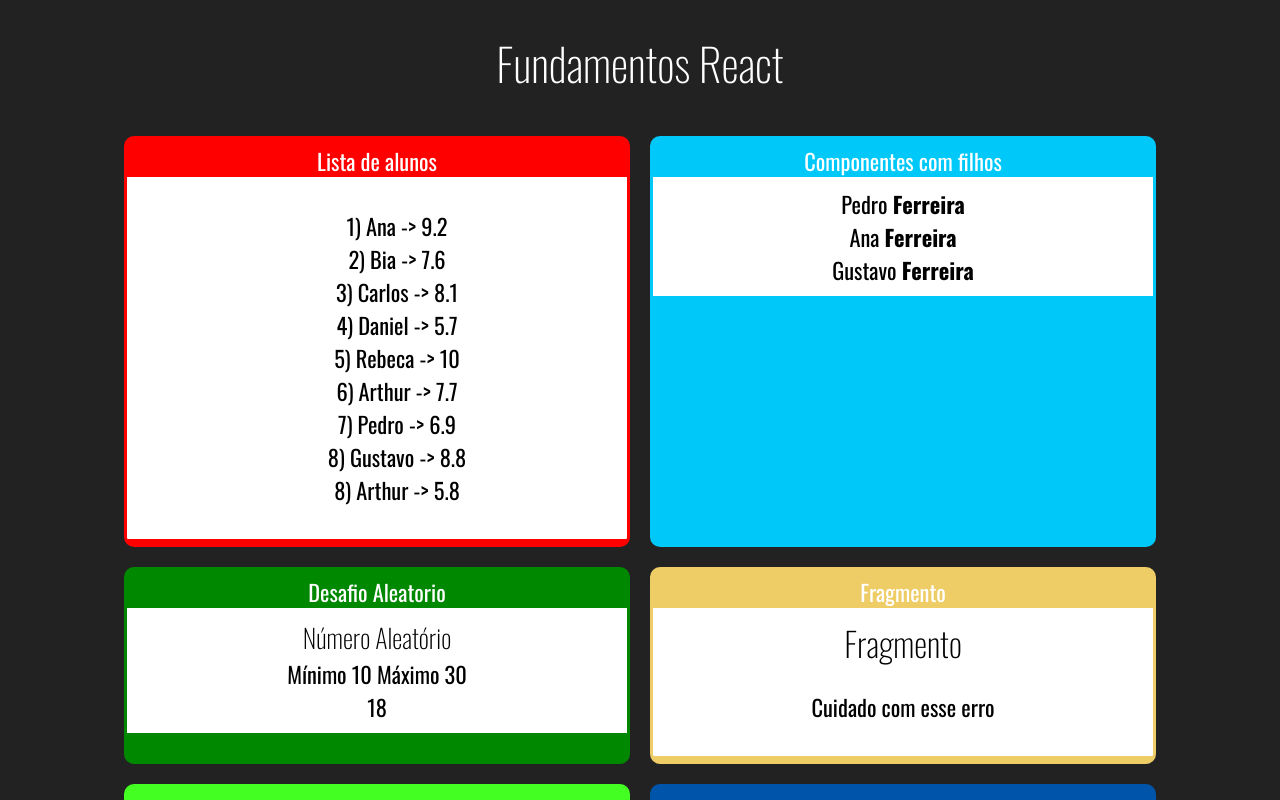
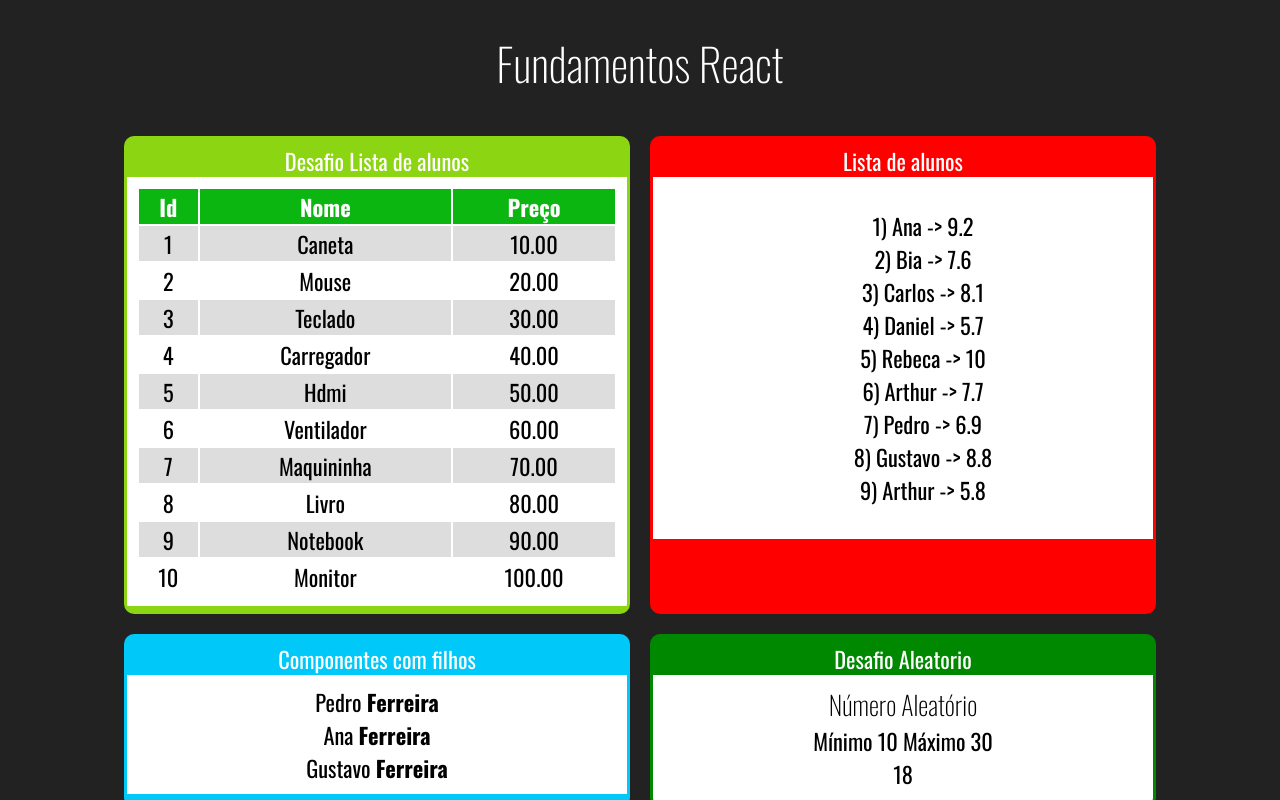
Before and after one commit to alvesa/cod3r.react, a React (Create React App) app: page / in a window 1280 px wide. Shown: the top 800 px of the page. Built offline with nearby package versions, Linux system fonts and the light colour scheme.

Commit message:
Desafio de listas com table

```diff
--- a/src/App.jsx
+++ b/src/App.jsx
@@ -7,12 +7,16 @@
 import './App.css';
 import Familia from './components/basicos/Familia';
 import FamiliaMembro from './components/basicos/FamiliaMembro';
-import ListaAlunos from './components/repeticao/ListaAlunos';
+import ListaAlunos from './components/TabelaProdutos/ListaAlunos';
+import TabelaProdutos from './components/TabelaProdutos/TabelaProdutos';
 
 export default _ => (
   <div className="App">
     <h1>Fundamentos React</h1>
     <div className="Cards">
+      <Card titulo="Desafio Lista de alunos" color="#8CD512">
+        <TabelaProdutos></TabelaProdutos>
+      </Card>
       <Card titulo="Lista de alunos">
         <ListaAlunos></ListaAlunos>
       </Card>
--- /dev/null
+++ b/src/components/TabelaProdutos/TabelaProdutos.css
@@ -0,0 +1,12 @@
+.tabelaProdutos table {
+    width: 100%;
+}
+
+.tabelaProdutos th {
+    background-color: #0BB611;
+    color: #fff;
+}
+
+.tabelaProdutos .Par {
+    background-color: #ddd;
+}
--- /dev/null
+++ b/src/components/TabelaProdutos/TabelaProdutos.jsx
@@ -0,0 +1,30 @@
+import React from "react";
+import produtos from "../../data/produtos";
+import "./TabelaProdutos.css";
+
+export default _ => {
+    return (
+        <div className="tabelaProdutos">
+            <table>
+                <thead>
+                    <tr>
+                        <th>Id</th>
+                        <th>Nome</th>
+                        <th>Preço</th>
+                    </tr>
+                </thead>
+                <tbody>
+                    {produtos.map((produto, i) => {
+                        return (
+                            <tr key={produto.id} className={i % 2 === 0 ? 'Par' : ''}>
+                                <td>{produto.id}</td>
+                                <td>{produto.nome}</td>
+                                <td>{produto.preco.toFixed(2)}</td>
+                            </tr>
+                        )
+                    })}
+                </tbody>
+            </table>
+        </div>
+    )
+}
--- a/src/data/alunos.js
+++ b/src/data/alunos.js
@@ -7,5 +7,5 @@
     {id: 6, nome: 'Arthur', nota: 7.7},
     {id: 7, nome: 'Pedro', nota: 6.9},
     {id: 8, nome: 'Gustavo', nota: 8.8},
-    {id: 8, nome: 'Arthur', nota: 5.8},
+    {id: 9, nome: 'Arthur', nota: 5.8},
 ]
--- /dev/null
+++ b/src/data/produtos.js
@@ -0,0 +1,12 @@
+export default [
+    {id: 1, nome: 'Caneta', preco: 10.00},
+    {id: 2, nome: 'Mouse', preco: 20.00},
+    {id: 3, nome: 'Teclado', preco: 30.00},
+    {id: 4, nome: 'Carregador', preco: 40.00},
+    {id: 5, nome: 'Hdmi', preco: 50.00},
+    {id: 6, nome: 'Ventilador', preco: 60.00},
+    {id: 7, nome: 'Maquininha', preco: 70.00},
+    {id: 8, nome: 'Livro', preco: 80.00},
+    {id: 9, nome: 'Notebook', preco: 90.00},
+    {id: 10, nome: 'Monitor', preco: 100.00},
+]
```
Also changed, not shown: src/components/TabelaProdutos/ListaAlunos.jsx (renamed from src/components/repeticao/ListaAlunos.jsx), 1 other file (tests, documents, lock files or other folders).
